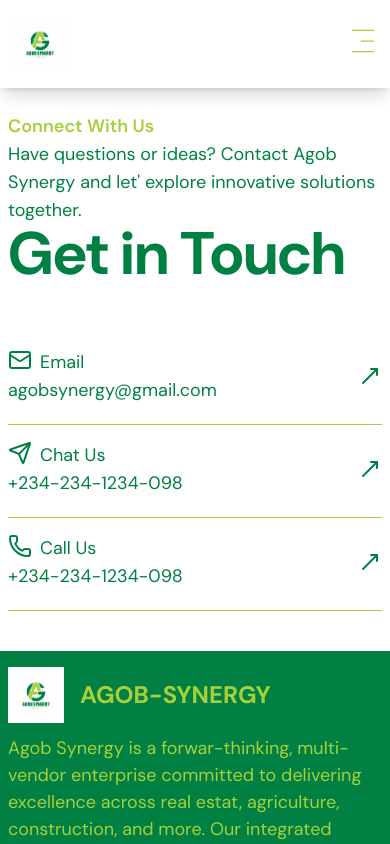
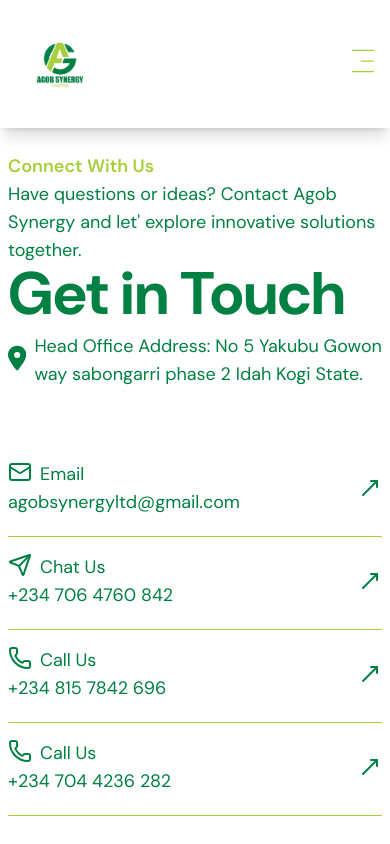
Before and after one commit to DeePinnacle/agob-synergy, a Next.js app: page /contact in a window 390 px wide. Shown: the top 844 px of the page. Built offline with nearby package versions, Linux system fonts and the light colour scheme.

Commit message:
fixed the contact info, fixed the hero section, removed the team section from the about page.

```diff
--- a/app/about/page.tsx
+++ b/app/about/page.tsx
@@ -5,7 +5,7 @@
 import { coreValues } from '@/data/data'
 import MissionVision from '@/components/MissionVision'
 import Testimonies from '@/components/Testimonies'
-import Team from '@/components/Team'
+// import Team from '@/components/Team'
 import PagesHero from '@/components/ui/pages-hero'
 const page = () => {
   return (
@@ -48,7 +48,7 @@
         </div>
       </div>
       {/* our team */}
-      <Team />
+      {/* <Team /> */}
     </>
   )
 }
--- a/app/page.tsx
+++ b/app/page.tsx
@@ -37,9 +37,7 @@
             Across Industries.
           </p>
           <p className="my-3 text-lg md:text-2xl lg:text-base lg:w-3/4">
-            Empowering progress through innovative solutions in real estate ,
-            agriculture, logistics, and more. Building sustainable futures, one
-            industry at a time.
+            Empowering progress through innovative solutions in real estate, agriculture, logistics, and more. Building sustainable futures with advanced technology.
           </p>
           <Link
             href="/contact"
--- a/components/Navbar.tsx
+++ b/components/Navbar.tsx
@@ -8,8 +8,8 @@
         <nav className='w-full sticky top-0 z-[999]'>
             <div className='w-full px-3 py-4 bg-white shadow-lg shadow-black/15 flex flex-row items-center justify-between lg:py-2'>
                 <Link href={"/"}>
-                    <div className='w-14 h-14 relative overflow-hidden md:w-20 md:h-20 lg:h-16'>
-                        <Image src={"/agob-logo.jpg"} alt="agob-synergy-logo" fill priority objectFit="cover" objectPosition="center" />
+                    <div className='w-24 h-24 relative overflow-hidden md:w-20 md:h-20 lg:h-16'>
+                        <Image src={"/logo.png"} alt="agob-synergy-logo" fill priority objectFit="cover" objectPosition="center" />
                     </div>
                 </Link>
                 {/* mobile view */}
--- a/components/contact-us.tsx
+++ b/components/contact-us.tsx
@@ -2,7 +2,7 @@
 import { MaxWidthWrapper } from './ui/max-width'
 import Link from 'next/link'
 import { Mail, MoveUpRight, Send, Phone } from 'lucide-react'
-
+import { FaLocationDot } from "react-icons/fa6"
 const ContactUs = () => {
   return (
     <div className="w-full lg:py-28">
@@ -12,6 +12,10 @@
           <p className="text-light_green text-lg font-semibold md:text-2xl">Connect With Us</p>
           <p className="text-dark_green text-lg md:text-2xl lg:text-base lg:w-2/3">Have questions or ideas? Contact Agob Synergy and let&apos; explore innovative solutions together.</p>
           <p className="text-dark_green text-6xl font-bold md:text-9xl md:my-3">Get in Touch</p>
+          <p className="text-dark_green text-lg my-2 flex flex-row gap-2">
+            <FaLocationDot className="mt-2 text-4xl" />
+            Head Office Address: No 5 Yakubu Gowon way sabongarri phase 2 Idah Kogi State.
+          </p>
         </div>
         <div className="px-2 py-6 lg:w-full lg:max-w-md">
           <ul>
@@ -19,25 +23,34 @@
               <Link href={"mailto:agobsynergy@gmail.com"} className="flex flex-row items-center justify-between">
                 <span>
                   <p className="flex flex-row gap-2 text-lg md:text-2xl lg:text-base"><Mail /> Email</p>
-                  <p className="text-lg md:text-2xl lg:text-base">agobsynergy@gmail.com</p>
+                  <p className="text-lg md:text-2xl lg:text-base">agobsynergyltd@gmail.com</p>
                 </span>
                 <MoveUpRight />
               </Link>
             </li>
             <li className="my-4 pb-5 text-dark_green border-b border-solid border-light_green">
-              <Link href={"tel:+234-234-1234-098"} className="flex flex-row items-center justify-between">
+              <Link href={"tel:+234 706 4760 842"} className="flex flex-row items-center justify-between">
                 <span>
                   <p className="flex flex-row gap-2 text-lg md:text-2xl lg:text-base"><Send /> Chat Us</p>
-                  <p className="text-lg md:text-2xl lg:text-base">+234-234-1234-098</p>
+                  <p className="text-lg md:text-2xl lg:text-base">+234 706 4760 842</p>
                 </span>
                 <MoveUpRight />
               </Link>
             </li>
             <li className="my-4 pb-5 text-dark_green border-b border-solid border-light_green">
-              <Link href={"tel:+234-234-1234-098"} className="flex flex-row items-center justify-between">
+              <Link href={"tel:+234 815 7842 696"} className="flex flex-row items-center justify-between">
                 <span>
                   <p className="flex flex-row gap-2 text-lg md:text-2xl lg:text-base"><Phone /> Call Us</p>
-                  <p className="text-lg md:text-2xl lg:text-base">+234-234-1234-098</p>
+                  <p className="text-lg md:text-2xl lg:text-base">+234 815 7842 696</p>
+                </span>
+                <MoveUpRight />
+              </Link>
+            </li>
+            <li className="my-4 pb-5 text-dark_green border-b border-solid border-light_green">
+              <Link href={"tel:+234 704 4236 282"} className="flex flex-row items-center justify-between">
+                <span>
+                  <p className="flex flex-row gap-2 text-lg md:text-2xl lg:text-base"><Phone /> Call Us</p>
+                  <p className="text-lg md:text-2xl lg:text-base">+234 704 4236 282</p>
                 </span>
                 <MoveUpRight />
               </Link>
--- a/components/ui/sheet.tsx
+++ b/components/ui/sheet.tsx
@@ -64,7 +64,7 @@
       className={cn(sheetVariants({ side }), className)}
       {...props}
     >
-      <SheetPrimitive.Close className="absolute outline-none right-4 top-4 rounded-sm opacity-70 transition-opacity hover:opacity-100 hover:outline-none focus:outline-none focus:ring-2 focus:ring-ring focus:ring-offset-2 disabled:pointer-events-none data-[state=open]:bg-secondary">
+      <SheetPrimitive.Close className="absolute outline-none right-4 top-4 rounded-sm opacity-70 transition-opacity hover:opacity-100 hover:outline-none focus:outline-none disabled:pointer-events-none data-[state=open]:bg-secondary">
         <X className="w-10 text-light_green mb-10 outline-none md:w-24" />
         <span className="sr-only">Close</span>
       </SheetPrimitive.Close>
```
Also changed, not shown: public/logo.png (added).
